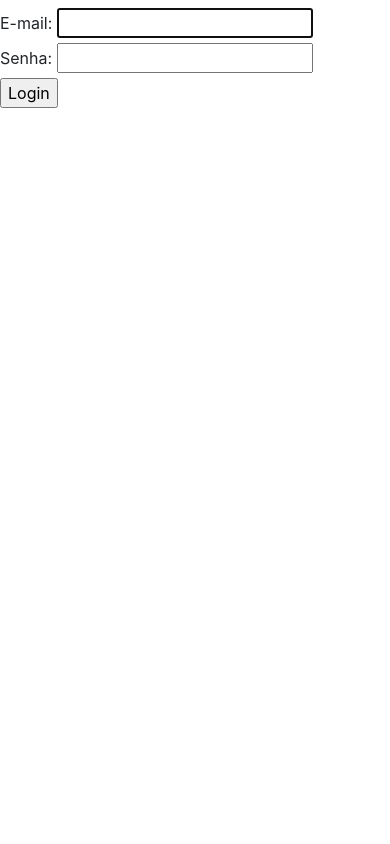
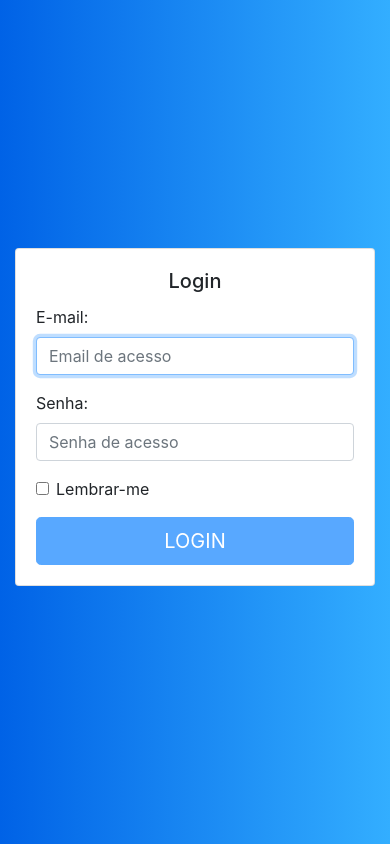
Before and after one commit to JuniorZilles/iCARE, a PHP site: page / in a window 390 px wide. Run offline with PHP 8.4, Linux system fonts and the light colour scheme.

Commit message:
login quase funcional, falta pegar os dados do XML

```diff
--- a/dados.xml
+++ b/dados.xml
@@ -1,8 +1,9 @@
 <?xml version="1.0" encoding="UTF-8"?>
 <dados>
     <users>
-        <user id="A7CBCF56CD2840709A10A34ACD7E4DB9">
-            <name>admin</name>
+        <user>
+            <id>A7CBCF56CD2840709A10A34ACD7E4DB9</id>
+            <email>admin@admin.com</email>
             <senha>admin</admin>
         </user>
     </users>
--- /dev/null
+++ b/index.css
@@ -0,0 +1,4 @@
+body {
+    background: #007bff;
+    background: linear-gradient(to right, #0062E6, #33AEFF);
+}
--- /dev/null
+++ b/index.js
@@ -0,0 +1,50 @@
+var veremail, verpassword = 0;
+$(document).ready(function () {
+    $("#email").blur(function validaemail() {
+        var email = $("#email").val();
+        var expressao = /^[A-Za-z0-9_\-\.]+@[A-Za-z0-9_\-\.]{2,}\.[A-Za-z0-9]{2,}(\.[A-Za-z0-9])?/;
+        if (email == "") {
+            $('#btnlogin').prop('disabled', true);
+            $('#titulo').html('Entrada Inválida')
+            $('#conteudo').html('E-mail não pode ficar em branco!')
+            $('.toast').toast('show');
+            veremail = 0;
+        } else if (!expressao.test(email)) {
+            $('#btnlogin').prop('disabled', true);
+            $('#titulo').html('Entrada Inválida')
+            $('#conteudo').html('E-mail contém formato inválido!')
+            $('.toast').toast('show');
+            veremail = 0;
+        } else {
+            veremail = 1;
+            if (verpassword == 1) {
+                $('#btnlogin').prop('disabled', false);
+            }
+        }
+    });
+
+    $("#password").keyup(function validaemail() {
+        var password = $("#password").val();
+        if (password == "") {
+            $('#btnlogin').prop('disabled', true);
+            $('#titulo').html('Entrada Inválida')
+            $('#conteudo').html('E-mail não pode ficar em branco!')
+            $('.toast').toast('show');
+            verpassword = 0;
+        } else {
+            verpassword = 1;
+            if (veremail == 1) {
+                $('#btnlogin').prop('disabled', false);
+            }
+        }
+    });
+});
+
+$(document).on('keypress',function(e) {
+    if(e.which == 13) {
+        if (veremail == 1 && verpassword == 1) {
+            $('#btnlogin').prop('disabled', false);
+            $('#loginform').submit();
+        }
+    }
+});
--- a/index.php
+++ b/index.php
@@ -3,28 +3,69 @@
 ?>
 <!DOCTYPE html>
 <html lang="pt-br">
+
 <head>
     <meta charset="utf-8">
     <meta name="viewport" content="width=device-width, initial-scale=1, shrink-to-fit=no">
     <!-- Bootstrap -->
     <!-- CSS only -->
     <link rel="stylesheet" href="https://stackpath.bootstrapcdn.com/bootstrap/4.5.0/css/bootstrap.min.css" integrity="sha384-9aIt2nRpC12Uk9gS9baDl411NQApFmC26EwAOH8WgZl5MYYxFfc+NcPb1dKGj7Sk" crossorigin="anonymous">
-
+    <link rel="stylesheet" href="index.css">
     <!-- JS, Popper.js, and jQuery -->
     <script src="https://code.jquery.com/jquery-3.5.1.slim.min.js" integrity="sha384-DfXdz2htPH0lsSSs5nCTpuj/zy4C+OGpamoFVy38MVBnE+IbbVYUew+OrCXaRkfj" crossorigin="anonymous"></script>
     <script src="https://cdn.jsdelivr.net/npm/popper.js@1.16.0/dist/umd/popper.min.js" integrity="sha384-Q6E9RHvbIyZFJoft+2mJbHaEWldlvI9IOYy5n3zV9zzTtmI3UksdQRVvoxMfooAo" crossorigin="anonymous"></script>
     <script src="https://stackpath.bootstrapcdn.com/bootstrap/4.5.0/js/bootstrap.min.js" integrity="sha384-OgVRvuATP1z7JjHLkuOU7Xw704+h835Lr+6QL9UvYjZE3Ipu6Tp75j7Bh/kR0JKI" crossorigin="anonymous"></script>
+    <script src="index.js"></script>
+    <?php
+    if(isset($_SESSION['erro'])){
+        echo $_SESSION['erro'];
+        unset ($_SESSION['erro']);
+    }
+    ?>
 </head>
+
 <body>
-        <h1></h1>
-        <form action="post" action="login.php">
-            <label for="user">E-mail:</label>
-            <input type="email" id="user" name="user" label="Email de acesso" autofocus>
-            <br>
+    <div aria-live="polite" aria-atomic="true" style="position: relative; min-height: 200px;">
+        <div class="toast" data-delay="1500" style="position: absolute; top: 0; right: 0;">
+            <div class="toast-header">
+                <strong class="mr-auto"><span id='titulo'></span></strong>
+                <button type="button" class="ml-2 mb-1 close" data-dismiss="toast" aria-label="Close">
+                    <span aria-hidden="true">&times;</span>
+                </button>
+            </div>
+            <div class="toast-body">
+                <span id='conteudo'></span>
+            </div>
+        </div>
+    </div>
+    <div class="container">
+        <div class="row">
+            <div class="col-sm-9 col-md-7 col-lg-5 mx-auto">
+                <div class="card card-signin my-5">
+                    <div class="card-body">
+                        <h5 class="card-title text-center">Login</h5>
+                        <form id="loginform" method="POST" action="login.php">
+                            <div class="form-group">
+                                <label for="email">E-mail:</label>
+                                <input type="email" id="email" name="email" class="form-control" placeholder="Email de acesso" required autofocus>
+                            </div>
+                            <div class="form-group">
                                 <label for="password">Senha:</label>
-            <input type="password" id="password" name="password" label="Senha de acesso">
-            <br>
-            <input type="submit" id="btnlogin" name="btnlogin" value="Login">
+                                <input type="password" id="password" name="password" class="form-control" placeholder="Senha de acesso" required>
+                            </div>
+                            <div class="form-group form-check">
+                                <label class="form-check-label">
+                                    <input class="form-check-input" type="checkbox"> Lembrar-me
+                                </label>
+                            </div>
+                            <input type="submit" id="btnlogin" class="btn btn-lg btn-primary btn-block text-uppercase" name="btnlogin" value="Login" disabled>
                         </form>
+                    </div>
+                </div>
+            </div>
+        </div>
+    </div>
+
 </body>
+
 </html>
```
Also changed, not shown: home.php (added, +28 -0 lines), login.php (+43 -5 lines), utilities.php (added, +18 -0 lines). Lines whose indentation alone changed are shown as unchanged.
